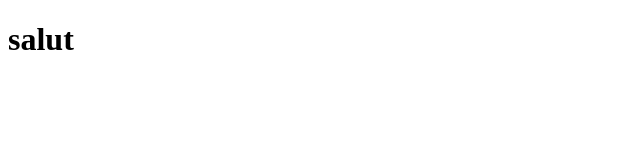
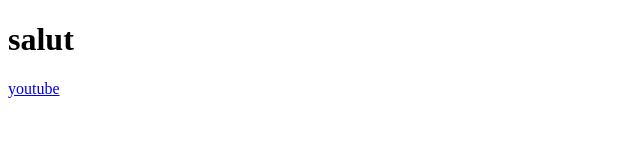
Before and after one commit to AZEqwer01/demo1, a plain HTML site: page index.html in a window 1280 px wide. Shown: the full height of the page, 0-640 px from the left. Drawn offline with Linux system fonts and the light colour scheme.

Commit message:
add index.html style.css

```diff
--- a/index.html
+++ b/index.html
@@ -7,6 +7,6 @@
 </head>
 <body>
     <h1>salut</h1>
-    <a href="https://www.youtube.com"></a>
+    <a href="https://www.youtube.com">youtube</a>
 </body>
 </html>
```
